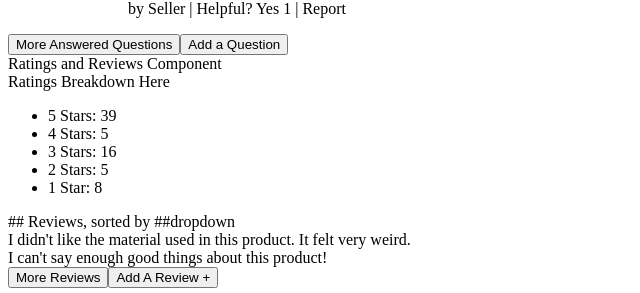
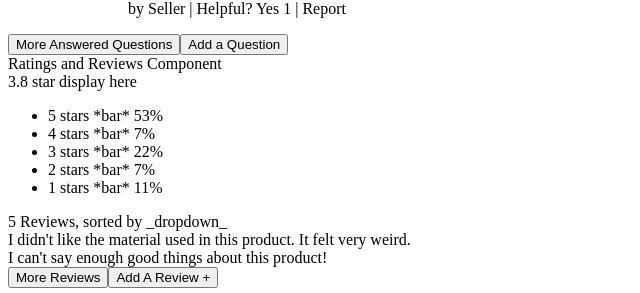
Before and after one commit to Ari-Design/Modern-Shopping-Site, a React app: page / in a window 1280 px wide. Shown: the part 1358-1651 px from the top of the page, without its empty margins (0-640 px from the left). Built offline with nearby package versions, Linux system fonts and the light colour scheme; the HTML template or start-up script is replaced by a standard one.

Commit message:
Add average ratings / percentages by stars calculations.

```diff
--- a/client/src/Reviews/RatingsBreakdown.jsx
+++ b/client/src/Reviews/RatingsBreakdown.jsx
@@ -1,16 +1,25 @@
 import React from 'react';
 
 var RatingsBreakdown = ({metaReviews}) => {
+  var numRatings = 0;
+  var totalRatings = 0;
+  console.log('metaReviews.ratings > ', metaReviews.ratings[1])
+
+  for (var i = 1; i <= 5; i++) {
+    numRatings += Number(metaReviews.ratings[i]);
+    totalRatings += metaReviews.ratings[i] * i;
+  }
+  var averageRating = Math.round(totalRatings/numRatings * 10) / 10;
   return(
     <>
-    <div>Ratings Breakdown Here</div>
-    <div className="RatingsBreakdown">
+    <div className="average_ratings">{averageRating} star display here</div>
+    <div className="ratings_breakdown">
       <ul>
-      <li>5 Stars: {metaReviews.ratings[5]}</li>
-      <li>4 Stars: {metaReviews.ratings[4]}</li>
-      <li>3 Stars: {metaReviews.ratings[3]}</li>
-      <li>2 Stars: {metaReviews.ratings[2]}</li>
-      <li>1 Star: {metaReviews.ratings[1]}</li>
+        <li>5 stars *bar* {Math.round(metaReviews.ratings[5]/numRatings * 100)}%</li>
+        <li>4 stars *bar* {Math.round(metaReviews.ratings[4]/numRatings * 100)}%</li>
+        <li>3 stars *bar* {Math.round(metaReviews.ratings[3]/numRatings * 100)}%</li>
+        <li>2 stars *bar* {Math.round(metaReviews.ratings[2]/numRatings * 100)}%</li>
+        <li>1 stars *bar* {Math.round(metaReviews.ratings[1]/numRatings * 100)}%</li>
       </ul>
     </div>
     </>
--- a/client/src/Reviews/ReviewsList.jsx
+++ b/client/src/Reviews/ReviewsList.jsx
@@ -10,7 +10,8 @@ class ReviewsList extends React.Component{
     this.state = {
       allReviews: this.props.reviewData.results,
       reviewsToDisplay: this.props.reviewData.results.slice(0, 2),
-      metaReviews: this.props.reviewMeta
+      metaReviews: this.props.reviewMeta,
+      count: this.props.reviewData.count
     }
     this.handleClick = this.handleClick.bind(this);
   }
@@ -36,9 +37,9 @@ class ReviewsList extends React.Component{
         <>
         <div className="ratings_container">
         <div className="ratings_breakdown">
-        <RatingsBreakdown metaReviews={this.state.metaReviews}/>
+          <RatingsBreakdown metaReviews={this.state.metaReviews}/>
         </div>
-        <div className="reviews_list">## Reviews, sorted by ##dropdown
+        <div className="reviews_list">{this.state.count} Reviews, sorted by _dropdown_
         {this.state.reviewsToDisplay.map((review) => {
           return <ReviewTile key={review.review_id} review={review}/>
         })}
```
Also changed, not shown: 1 other file (tests, documents, lock files or other folders).
